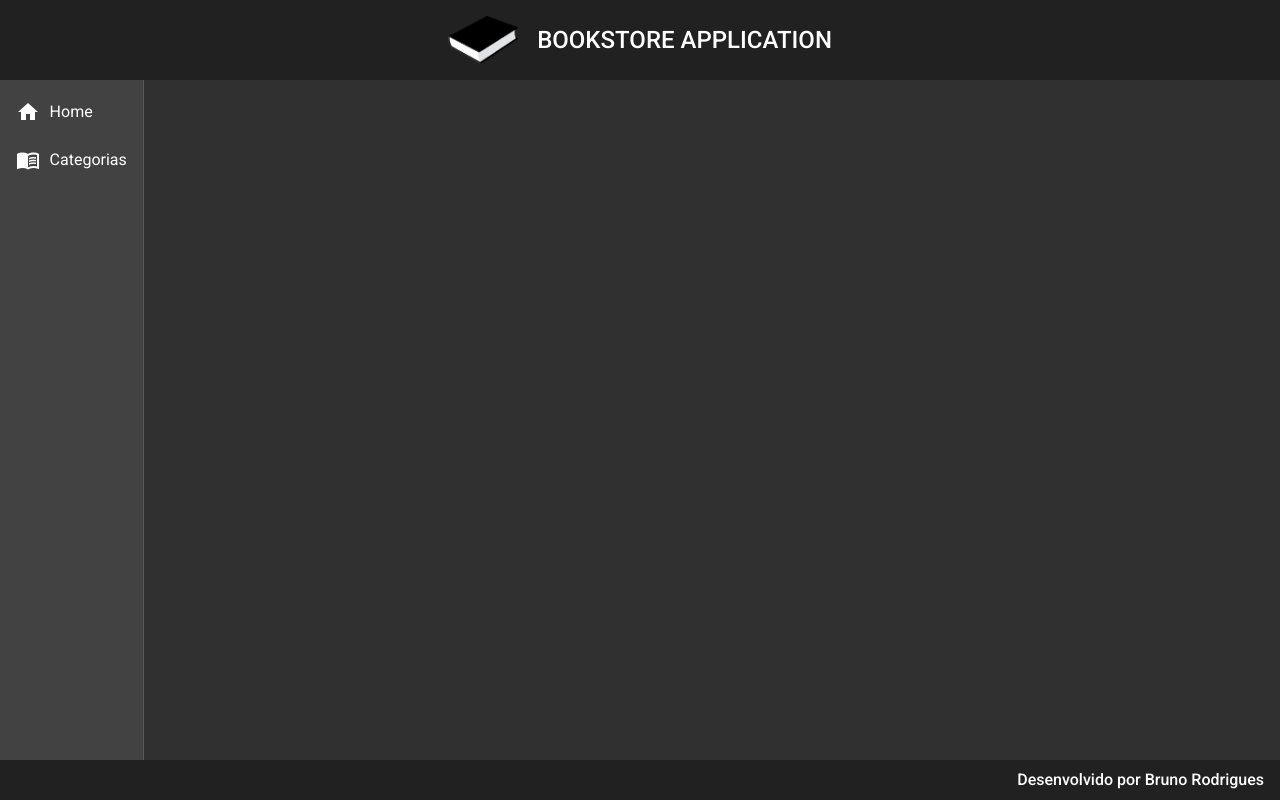
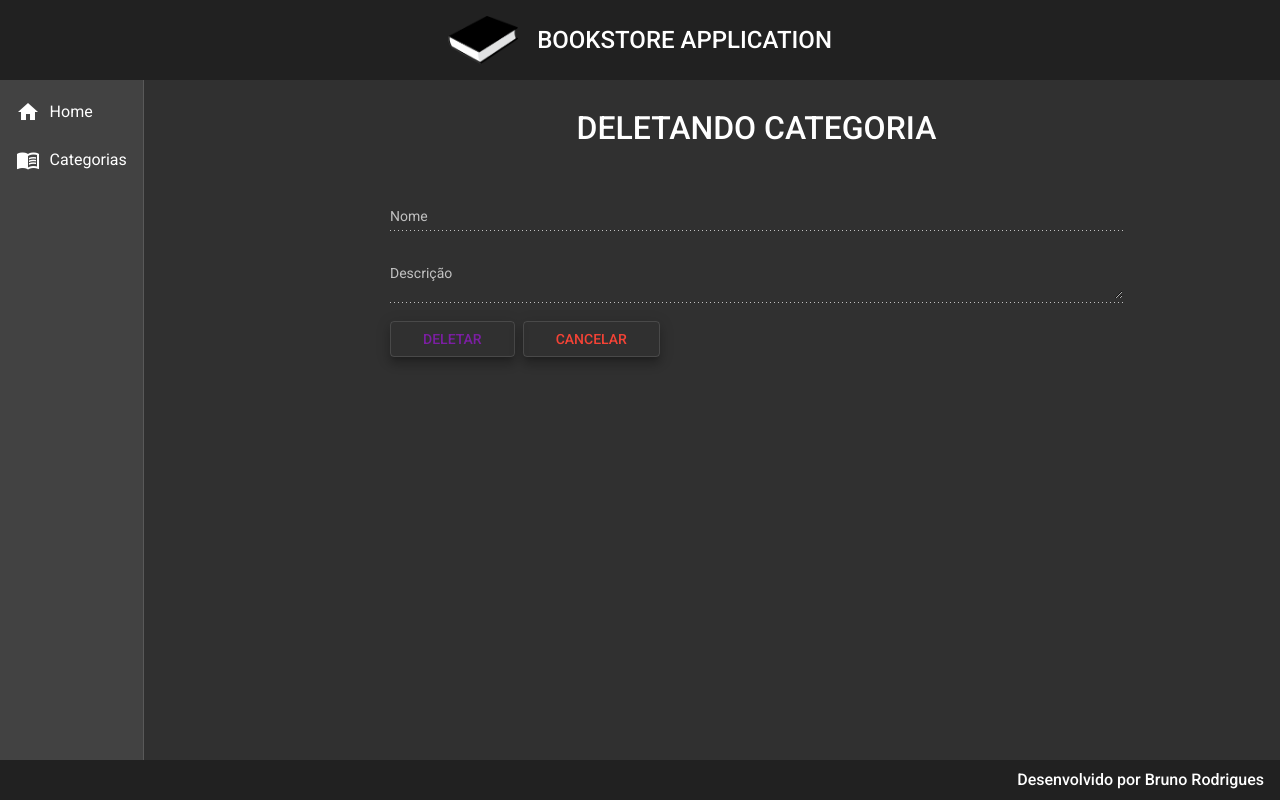
Before and after one commit to BrunoRodriguesN/bookstore-front, an Angular app: page /categorias/delete/1 in a window 1280 px wide. Before the commit this address led to /. Built offline with nearby package versions, Linux system fonts and the light colour scheme; no server answers.

Commit message:
Categoria DELETE implementada

```diff
--- a/src/app/app-routing.module.ts
+++ b/src/app/app-routing.module.ts
@@ -1,6 +1,7 @@
 import { Component, NgModule } from '@angular/core';
 import { RouterModule, Routes } from '@angular/router';
 import { CategoriaCreateComponent } from './components/views/categoria/categoria-create/categoria-create.component';
+import { CategoriaDeleteComponent } from './components/views/categoria/categoria-delete/categoria-delete.component';
 import { CategoriaReadComponent } from './components/views/categoria/categoria-read/categoria-read.component';
 import { HomeComponent } from './components/views/home/home.component';
 
@@ -16,6 +17,10 @@
   {
     path: 'categorias/create',
     component: CategoriaCreateComponent
+  },
+  {
+    path: 'categorias/delete/:id',
+    component: CategoriaDeleteComponent
   }
 ];
 
--- a/src/app/app.module.ts
+++ b/src/app/app.module.ts
@@ -23,6 +23,7 @@
 import {MatInputModule} from '@angular/material/input';
 import {MatFormFieldModule} from '@angular/material/form-field';
 import {MatSnackBarModule} from '@angular/material/snack-bar';
+import { CategoriaDeleteComponent } from './components/views/categoria/categoria-delete/categoria-delete.component';
 
 
 
@@ -35,6 +36,7 @@
     HomeComponent,
     CategoriaReadComponent,
     CategoriaCreateComponent,
+    CategoriaDeleteComponent,
   ],
   imports: [
     BrowserModule,
--- /dev/null
+++ b/src/app/components/views/categoria/categoria-delete/categoria-delete.component.css
@@ -0,0 +1,26 @@
+form{
+    text-align: center;
+    width: 70%;
+    margin: 2rem auto 0 auto;
+}
+
+h1{
+    font-size: 2rem;
+    font-weight: 500;
+    margin-bottom: 3rem;
+}
+
+.form{
+    width: 100%;
+}
+
+.buttons{
+    width: 100%;
+    text-align: start;
+}
+
+button{
+    margin-right: .5rem;
+    padding-right: 2rem;
+    padding-left:  2rem;
+}
--- /dev/null
+++ b/src/app/components/views/categoria/categoria-delete/categoria-delete.component.html
@@ -0,0 +1,18 @@
+<form >
+    <h1>DELETANDO CATEGORIA </h1>
+
+    <mat-form-field class="form">
+        <mat-label>Nome</mat-label>
+        <input matInput [(ngModel)]="categoria.nome" type="text" name="nome" disabled>
+    </mat-form-field>
+
+    <mat-form-field class="form">
+     <mat-label>Descrição</mat-label>
+     <textarea matInput [(ngModel)]="categoria.descricao" type="text" name="descricao" disabled></textarea>
+     </mat-form-field>
+
+     <div class="buttons">
+      <button (click)="delete()"class="mat-elevation-z8" mat-stroked-button color="primary">DELETAR</button>
+      <button (click)="cancel()" class="mat-elevation-z8" mat-stroked-button color="warn">CANCELAR</button>
+     </div>
+ </form>
--- /dev/null
+++ b/src/app/components/views/categoria/categoria-delete/categoria-delete.component.ts
@@ -0,0 +1,47 @@
+import { Component, OnInit } from '@angular/core';
+import { ActivatedRoute, Router } from '@angular/router';
+import { Categoria } from '../categoria.model';
+import { CategoriaService } from '../categoria.service';
+
+@Component({
+  selector: 'app-categoria-delete',
+  templateUrl: './categoria-delete.component.html',
+  styleUrls: ['./categoria-delete.component.css']
+})
+export class CategoriaDeleteComponent implements OnInit {
+
+  categoria: Categoria = {
+    id: '',
+    nome: '',
+    descricao: ''
+  }
+
+  constructor(private service: CategoriaService, private route: ActivatedRoute, private router: Router) { }
+
+  ngOnInit(): void {
+    this.categoria.id = this.route.snapshot.paramMap.get('id')!
+    this.findById()
+  }
+
+  findById(): void {
+    this.service.findById(this.categoria.id!).subscribe((resposta) => {
+      this.categoria.nome = resposta.nome
+      this.categoria.descricao = resposta.descricao
+    })
+  }
+
+  delete(): void {
+    this.service.delete(this.categoria.id!).subscribe((reposta) => {
+      this.router.navigate(['categorias'])
+      this.service.mensagem('Categoria Deletada com sucesso!')
+    }, err => {
+      this.service.mensagem(err.error.error)
+    })
+
+  }
+
+  cancel(): void{
+    this.router.navigate(['categorias'])
+  }
+
+}
--- a/src/app/components/views/categoria/categoria-read/categoria-read.component.html
+++ b/src/app/components/views/categoria/categoria-read/categoria-read.component.html
@@ -40,7 +40,7 @@
                  <a class="edit" href="#">
                      <i class="material-icons">edit</i>
                  </a>
-                 <a class="delete" href="#">
+                 <a class="delete" routerLink="delete/{{row.id}}">
                     <i class="material-icons">delete</i>
                 </a>
             </td>
--- a/src/app/components/views/categoria/categoria.service.ts
+++ b/src/app/components/views/categoria/categoria.service.ts
@@ -19,9 +19,20 @@
     return this.http.get<Categoria[]>(url)
   }
 
+  findById(id: String): Observable<Categoria>{
+    const url = `${this.baseUrl}/categorias/${id}`
+    return this.http.get<Categoria>(url)
+  }
+
   create(categoria: Categoria): Observable<Categoria>{
     const url = `${this.baseUrl}/categorias`
     return this.http.post<Categoria>(url, categoria);
+    }
+
+    delete(id: String):Observable<void>{
+      const url = `${this.baseUrl}/categorias/${id}`
+      return this.http.delete<void>(url)
+
     }
 
     mensagem(str: String): void {
@@ -33,4 +44,5 @@
 
     }
 
+
 }
```
